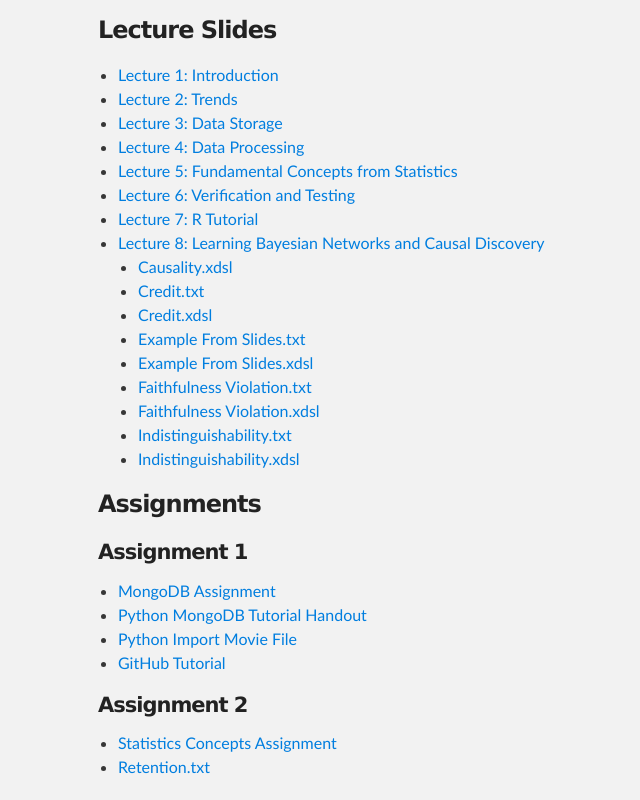
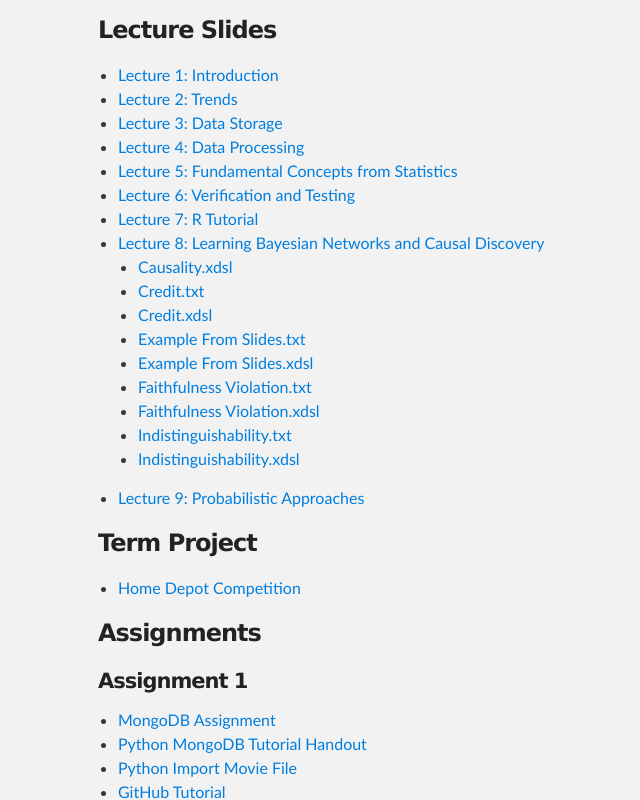
Before and after one commit to chirayukong/infsci2725, a plain HTML site: page index.html in a window 1280 px wide. Shown: the part 406-1206 px from the top of the page, without its empty margins (222-862 px from the left). Drawn offline with Linux system fonts and the light colour scheme.

Commit message:
Added Lecture 9

```diff
--- a/index.html
+++ b/index.html
@@ -62,6 +62,21 @@
                         <li><a href="resources/Causal%2520Discovery/Indistinguishability.xdsl">Indistinguishability.xdsl</a></li>
                     </ul>
                 </li>
+                <li><a href="resources/09_Probabilistic_Approaches.pdf">Lecture 9: Probabilistic Approaches</a></li>
+
+
+            </ul>
+        </p>
+
+        <h3>
+            <a id="slides" class="anchor" href="#slides" aria-hidden="true"><span class="octicon octicon-link"></span></a>Term Project
+        </h3>
+        <p>
+
+           <ul>
+                <li><a href="resources/Home%20Depot%20Competition.pdf">Home Depot Competition
+                    </a>
+               </li>
             </ul>
         </p>
 
```
Also changed, not shown: 2 other files.
